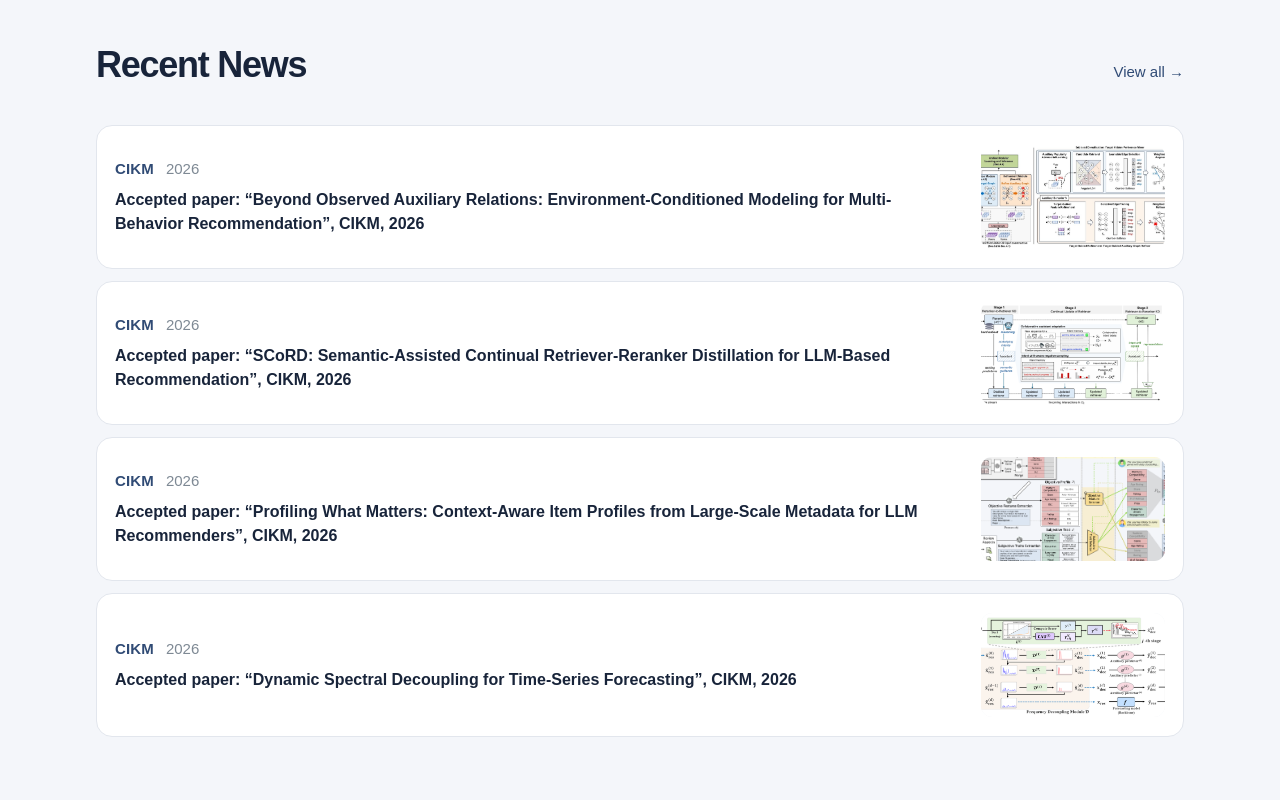
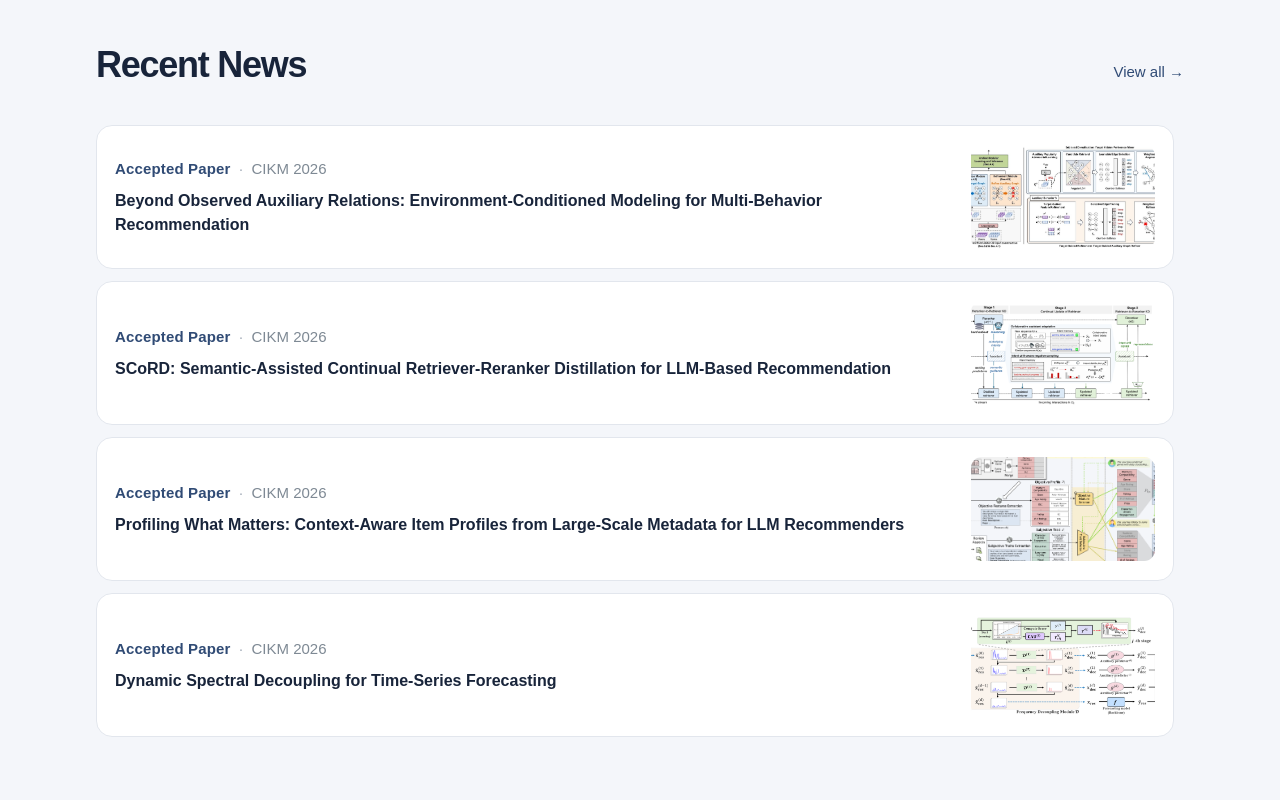
Before and after one commit to idealab-ku/idealab-website, a Next.js app: page / in a window 1280 px wide. Shown: the part 700-1500 px from the top of the page. Built offline with nearby package versions, Linux system fonts and the light colour scheme.

Commit message:
Refine and scroll homepage news

```diff
--- a/app/content/news.ts
+++ b/app/content/news.ts
@@ -4,7 +4,7 @@ import { publications } from "./publications";
 
 const publicationsById = new Map(publications.map((publication) => [publication.id, publication]));
 
-const paper = (id: string, year: number, order: number, category: string, title: string): NewsItem => {
+const paper = (id: string, year: number, order: number, venue: string, title: string): NewsItem => {
   const publication = publicationsById.get(id);
 
   if (!publication) {
@@ -15,8 +15,9 @@ const paper = (id: string, year: number, order: number, category: string, title:
     id,
     year,
     order,
-    category,
-    title: `Accepted paper: “${title}”, ${category}, ${year}`,
+    category: "Accepted Paper",
+    venue,
+    title,
     image: publication.thumbnail,
     href: `/publications#${id}`,
   };
--- a/app/content/types.ts
+++ b/app/content/types.ts
@@ -28,6 +28,7 @@ export interface ConvergenceStudent {
 export interface NewsItem {
   id: string;
   category: string;
+  venue?: string;
   year: number;
   title: string;
   image?: string;
--- a/app/globals.css
+++ b/app/globals.css
@@ -40,11 +40,14 @@ nav a:hover{color:var(--teal-dark);border-color:var(--teal)}
 .home-title-row,.block-heading,.publication-year{display:flex;align-items:baseline;justify-content:space-between;gap:20px}
 .home-title-row h2,.research-overview>h2,.publication-year h2{font-size:36px;line-height:1.12;letter-spacing:-.035em;margin:0;font-weight:800}
 .home-title-row a{font-size:15px;color:var(--teal-dark)}
-.home-news{display:grid;grid-template-columns:1fr;gap:12px;margin-top:40px}
+.home-news{display:grid;grid-template-columns:1fr;gap:12px;height:612px;margin-top:40px;padding-right:10px;overflow-y:auto;overscroll-behavior:contain;scroll-snap-type:y proximity;scrollbar-color:#b5bfcc transparent;scrollbar-width:thin}
+.home-news::-webkit-scrollbar{width:8px}.home-news::-webkit-scrollbar-track{background:transparent}.home-news::-webkit-scrollbar-thumb{background:#b5bfcc;border-radius:8px}
 .home-news article{display:grid;grid-template-columns:1fr 184px;gap:22px;align-items:center;min-height:144px;padding:16px 18px;background:#fff;border:1px solid var(--line);border-radius:16px}
-.home-news article.news-without-image{grid-template-columns:1fr;min-height:96px}
-.news-copy>div{display:flex;gap:12px;align-items:baseline;margin-bottom:9px}
-.news-type{display:inline-block;color:var(--teal-dark);font-size:15px;line-height:1.3;font-weight:750;text-transform:uppercase;letter-spacing:.01em}
+.home-news article{scroll-snap-align:start}
+.home-news article.news-without-image{grid-template-columns:1fr}
+.news-meta{display:flex;gap:8px;align-items:baseline;margin-bottom:9px}
+.news-meta-separator{color:#a3acb8;font-size:15px}
+.news-type{display:inline-block;color:var(--teal-dark);font-size:15px;line-height:1.3;font-weight:750;letter-spacing:.01em}
 .news-date{color:#7e8994;font-size:15px;line-height:1.3}
 .home-news p{font-size:16px;line-height:1.5;margin:0;font-weight:600}
 .home-news img{width:184px;height:104px;object-fit:cover;border-radius:11px;background:var(--soft)}
@@ -371,7 +374,7 @@ nav a:hover{color:var(--teal-dark);border-color:var(--teal)}
   .event-list{grid-template-columns:repeat(2,minmax(0,1fr))}.profile-detail{grid-template-columns:1fr}.profile-detail aside{position:static}.profile-detail aside>img{width:220px;height:220px}.profile-subsection li{grid-template-columns:126px 1fr}.tutorial-summary{grid-template-columns:1fr 260px}.tutorial-summary img{width:260px;height:150px}.embed-page iframe{height:560px}.schedule-page>iframe{height:560px}
 }
 @media(max-width:520px){
-  .home-news article{grid-template-columns:1fr;padding:16px}.home-news img{grid-column:1;grid-row:auto;width:100%;height:140px}
+  .home-news{height:640px;padding-right:7px}.home-news article{grid-template-columns:1fr;padding:16px}.home-news img{grid-column:1;grid-row:auto;width:100%;height:140px}
   .member-grid,.intern-grid{grid-template-columns:repeat(2,minmax(0,1fr));gap:14px}.member-card,.intern-grid .member-card{min-height:0;padding:16px 10px 18px;border-radius:13px}.member-card>img{width:min(144px,100%);height:auto;aspect-ratio:9/10;object-fit:cover}.member-card h3{font-size:17px;margin-top:13px}.member-card p{font-size:15px}.member-card a{font-size:15px}.convergence-grid{grid-template-columns:1fr;gap:12px;margin-top:28px}.convergence-card{padding:20px}.pi-card{gap:22px;padding:20px}.pi-card>img{width:168px;height:187px}.pi-links{gap:7px}.profile-links a,.pi-links a{font-size:15px;padding:8px 10px}
   .paper-row{grid-template-columns:1fr}.paper-image{width:100%;height:auto;aspect-ratio:16/9}
   .gallery{grid-template-columns:1fr}
--- a/app/news/page.tsx
+++ b/app/news/page.tsx
@@ -11,7 +11,7 @@ export default function News() {
         <div className="publication-year"><h2>{year}</h2><span>{newsItems.filter((item) => item.year === year).length} updates</span></div>
         <div className="news-list">{newsItems.filter((item) => item.year === year).sort((a,b)=>a.order-b.order).map((item) =>
           <article key={item.id} id={item.id}>
-            <div><span className="news-type">{item.category}</span><p>{item.href ? <a href={sitePath(item.href)}>{item.title}</a> : item.title}</p></div>
+            <div><div className="news-meta"><span className="news-type">{item.category}</span><span className="news-meta-separator" aria-hidden="true">·</span><span className="news-date">{item.venue ? `${item.venue} ${item.year}` : item.year}</span></div><p>{item.href ? <a href={sitePath(item.href)}>{item.title}</a> : item.title}</p></div>
             {item.image && <img src={sitePath(item.image)} alt="" />}
           </article>
         )}</div>
--- a/app/page.tsx
+++ b/app/page.tsx
@@ -16,7 +16,7 @@ export default function Home() {
 
     <section className="home-section news-section">
       <div className="shell"><div className="home-title-row"><h2>Recent News</h2><a href={sitePath("/news")}>View all →</a></div>
-      <div className="home-news">{recentNews.slice(0,4).map((item)=><article className={item.image ? "" : "news-without-image"} key={item.id}><div className="news-copy"><div><span className="news-type">{item.category}</span><span className="news-date">{item.year}</span></div><p>{item.href ? <a href={sitePath(item.href)}>{item.title}</a> : item.title}</p></div>{item.image && <img src={sitePath(item.image)} alt="" />}</article>)}</div></div>
+      <div className="home-news" role="region" aria-label="Recent news. Scroll vertically for more updates.">{recentNews.map((item)=><article className={item.image ? "" : "news-without-image"} key={item.id}><div className="news-copy"><div className="news-meta"><span className="news-type">{item.category}</span><span className="news-meta-separator" aria-hidden="true">·</span><span className="news-date">{item.venue ? `${item.venue} ${item.year}` : item.year}</span></div><p>{item.href ? <a href={sitePath(item.href)}>{item.title}</a> : item.title}</p></div>{item.image && <img src={sitePath(item.image)} alt="" />}</article>)}</div></div>
     </section>
 
     <section className="home-section research-overview shell"><h2>Research Areas</h2><p className="section-intro">We explore three connected research directions for intelligent information systems.</p><div className="area-cards">
```
